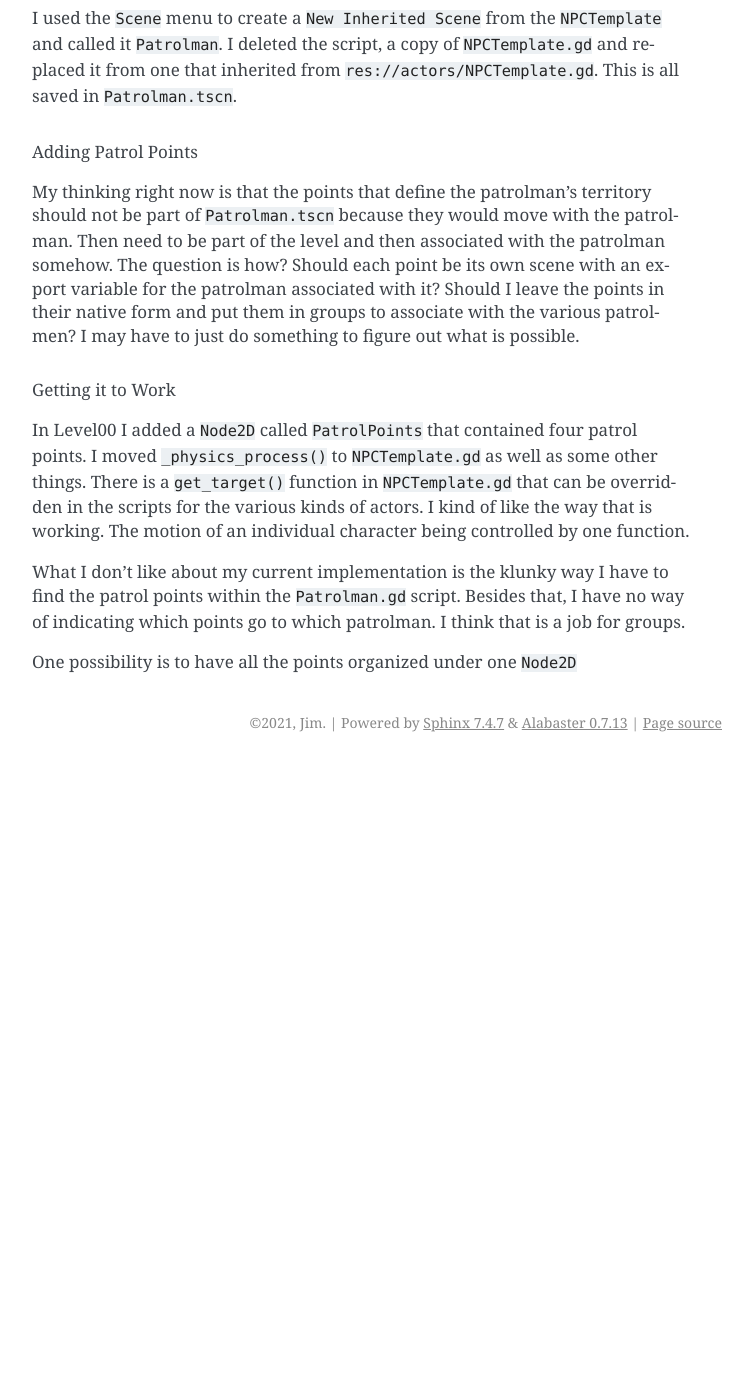
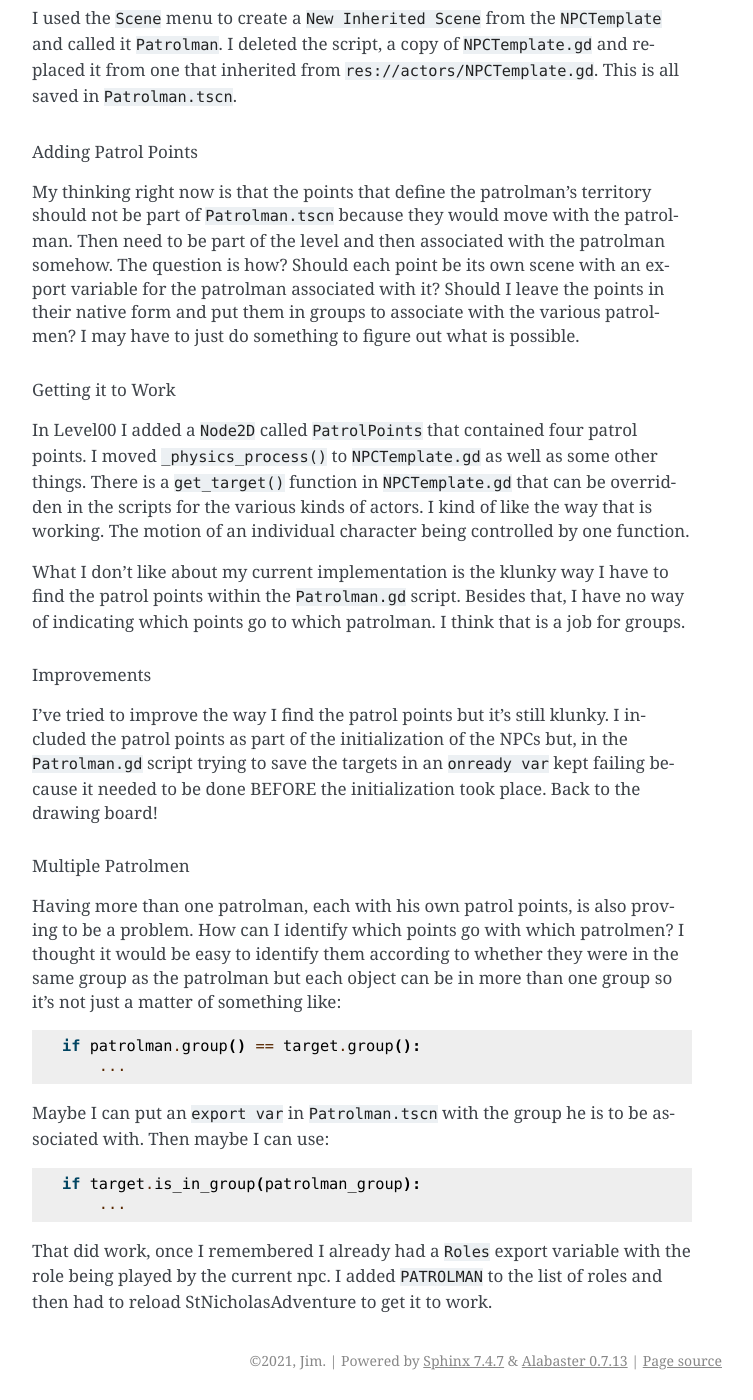
Before and after one commit to JMorris1575/Christmas2022, a Sphinx documentation site: the page built from docs/st_nick_game_dev.rst, in a window 1280 px wide and 1400 px high, scrolled down 53793 px. Shown: the whole window, without its empty margins (388-1141 px from the left). Built offline with Sphinx 7.4.7, drawn with Linux system fonts in a browser that asks for light colours; before the commit the page ends 54555 px from its top, so only the background shows below that; some of the changed text lies outside the part shown.

Commit message:
Patrolmen are working.

```diff
--- a/docs/st_nick_game_dev.rst
+++ b/docs/st_nick_game_dev.rst
@@ -2146,6 +2146,28 @@ What I don't like about my current implementation is the klunky way I have to fi
 ``Patrolman.gd`` script. Besides that, I have no way of indicating which points go to which patrolman. I think that is a
 job for groups.
 
-
-
-One possibility is to have all the points organized under one ``Node2D``
+Improvements
+^^^^^^^^^^^^
+
+I've tried to improve the way I find the patrol points but it's still klunky. I included the patrol points as part of
+the initialization of the NPCs but, in the ``Patrolman.gd`` script trying to save the targets in an ``onready var`` kept
+failing because it needed to be done BEFORE the initialization took place. Back to the drawing board!
+
+Multiple Patrolmen
+^^^^^^^^^^^^^^^^^^
+
+Having more than one patrolman, each with his own patrol points, is also proving to be a problem. How can I identify
+which points go with which patrolmen? I thought it would be easy to identify them according to whether they were in the
+same group as the patrolman but each object can be in more than one group so it's not just a matter of something like::
+
+    if patrolman.group() == target.group():
+        ...
+
+Maybe I can put an ``export var`` in ``Patrolman.tscn`` with the group he is to be associated with. Then maybe I can
+use::
+
+    if target.is_in_group(patrolman_group):
+        ...
+
+That did work, once I remembered I already had a ``Roles`` export variable with the role being played by the current
+npc. I added ``PATROLMAN`` to the list of roles and then had to reload StNicholasAdventure to get it to work.
```
